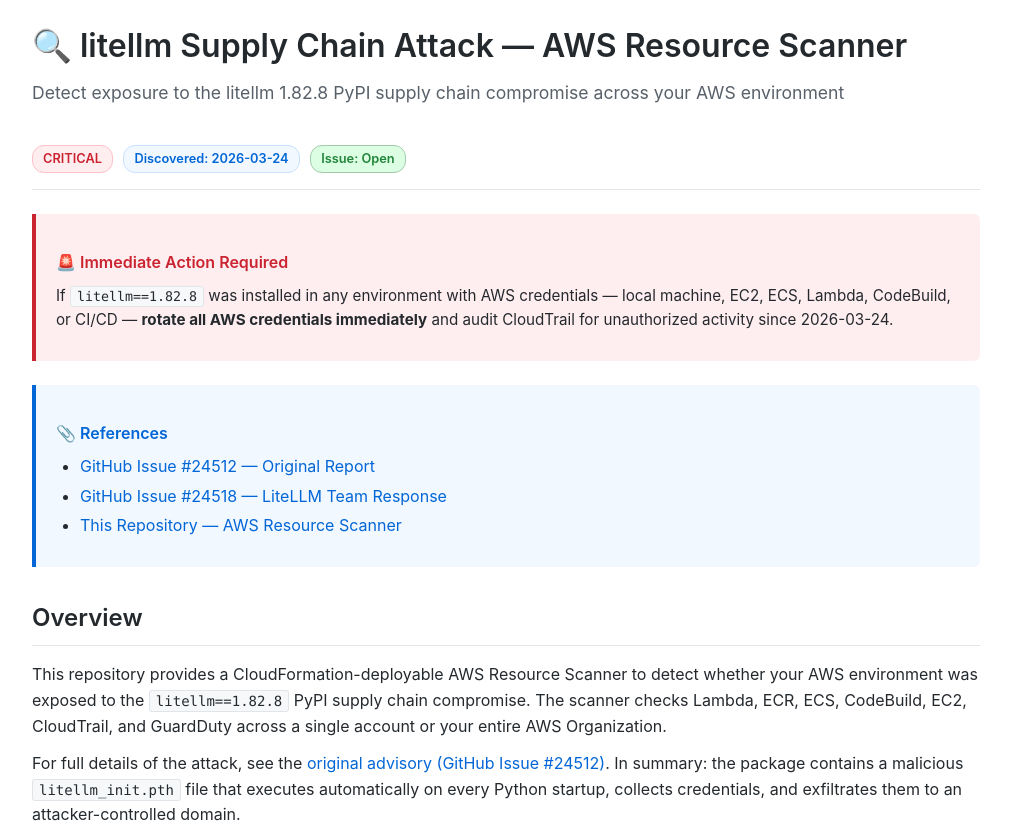
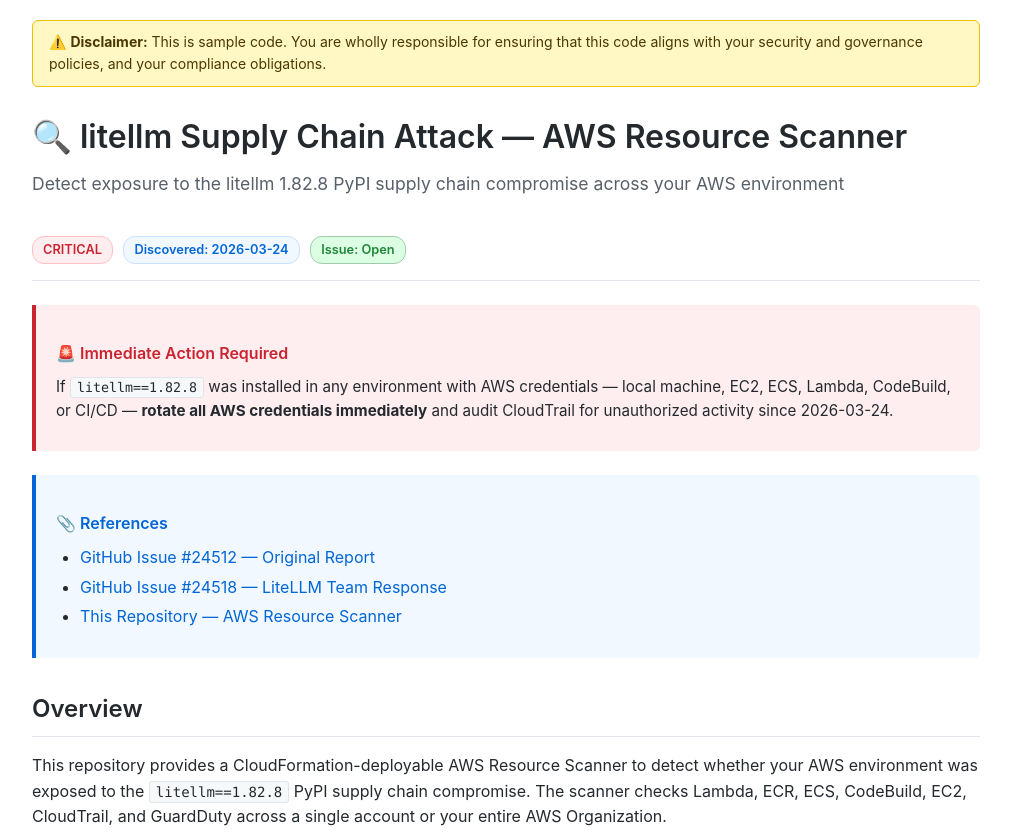
Before and after one commit to DanielODeter/litellm-supply-chain-advisory-scanner, a plain HTML site: page index.html in a window 1280 px wide. Shown: the top 833 px of the page, without its empty margins (134-1145 px from the left). Drawn offline with Linux system fonts and the light colour scheme.

Commit message:
Fix security findings and deployment issues

```diff
--- a/index.html
+++ b/index.html
@@ -71,12 +71,20 @@
     .checklist li::before { content: "☐"; position: absolute; left: 0; color: #586069; }
     .checklist li.done::before { content: "✅"; }
 
+    /* Disclaimer */
+    .disclaimer { background: #fff8c5; border: 1px solid #f0c000; border-radius: 6px; padding: 10px 16px; margin-bottom: 24px; font-size: 0.875em; color: #4a3800; }
+
     /* Footer */
     .footer { margin-top: 48px; padding-top: 16px; border-top: 1px solid #e1e4e8; color: #586069; font-size: 0.875em; }
   </style>
 </head>
 <body>
 <div class="container">
+
+  <!-- Disclaimer -->
+  <div class="disclaimer">
+    ⚠️ <strong>Disclaimer:</strong> This is sample code. You are wholly responsible for ensuring that this code aligns with your security and governance policies, and your compliance obligations.
+  </div>
 
   <!-- Header -->
   <div class="header">
```
Also changed, not shown: 3 other files.
